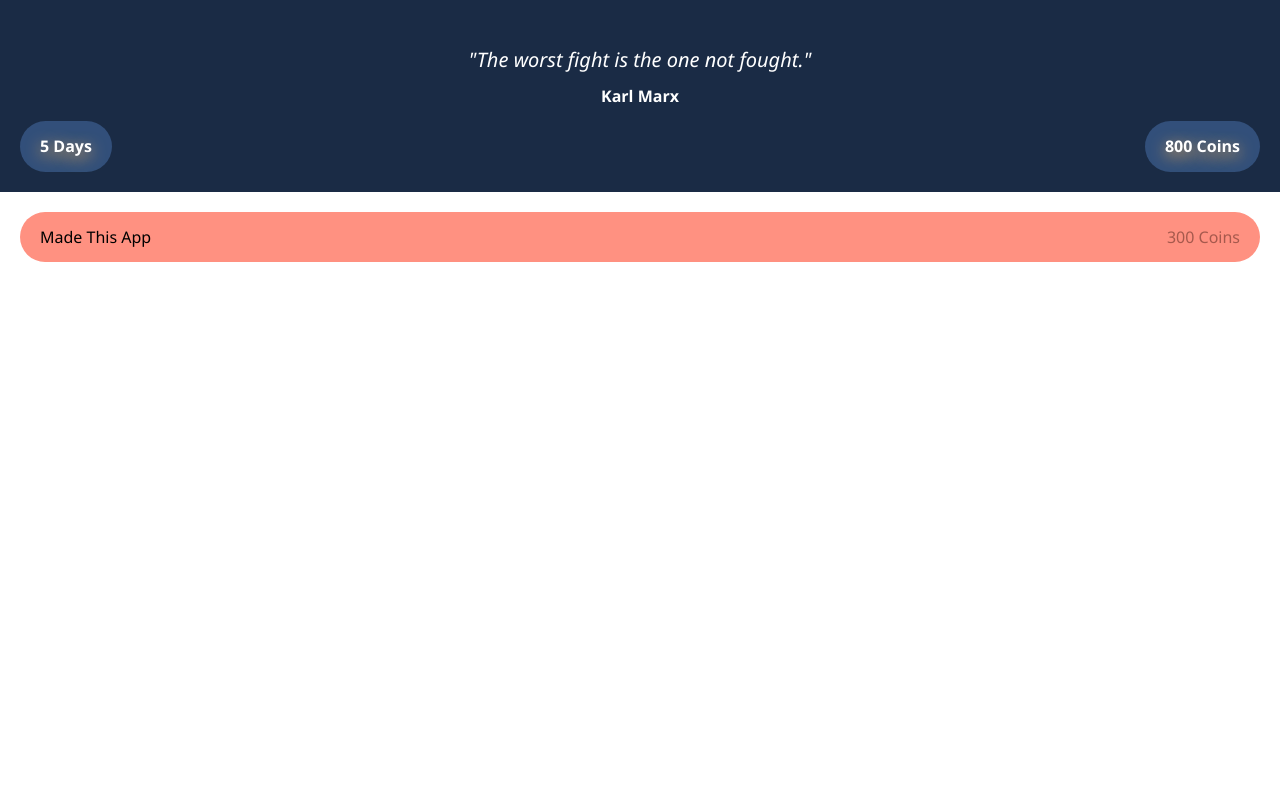
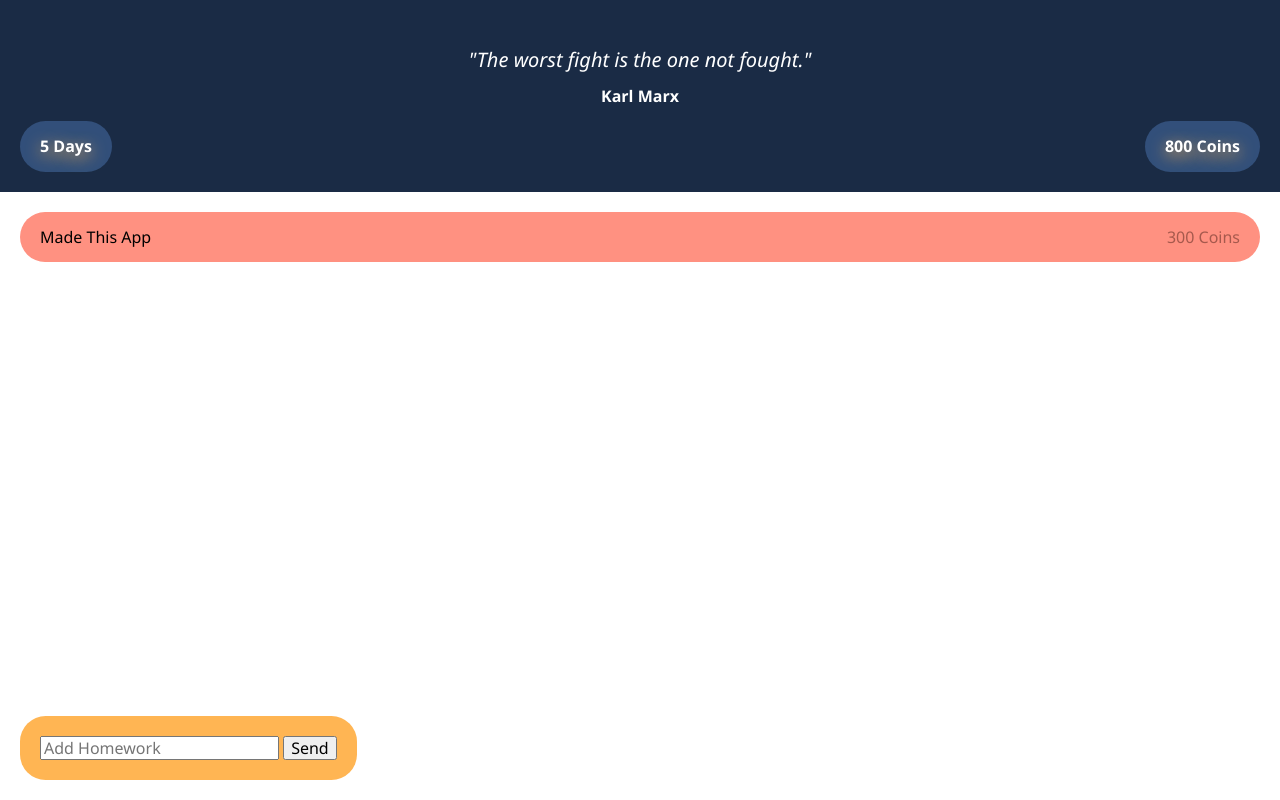
Before and after one commit to EBFcode/List-practice, a plain HTML site: page index.html in a window 1280 px wide. Drawn offline with Linux system fonts and the light colour scheme.

Commit message:
Added input form

```diff
--- a/index.html
+++ b/index.html
@@ -30,6 +30,7 @@
     </header>
 
     <main>
+        <!-- To Do -->
         <section>
             <article>
                 <ul class="container-cards ">
@@ -37,6 +38,15 @@
                 </ul>
             </article>
         </section>
+
+        <!-- Add To Do -->
+        <section class="add-To-Do">
+            <form id="add-form-to-do" action="">
+                <input type="text" placeholder="Add Homework">
+                <button type="submit">Send</button>
+            </form>
+
+        </section>
     </main>
 
     <script src="main.js"></script>
--- a/style.css
+++ b/style.css
@@ -86,6 +86,7 @@ header {
 /* ===== Main */
 
 main {
+    position: relative;
     padding: var(--container-padding);
 }
 
@@ -109,3 +110,19 @@ main {
 .card-to-do > span:nth-child(2) {
     color: var(--rojiso-opaco);
 }
+
+.add-To-Do {
+    position: fixed;
+    bottom: 0;
+    margin-bottom: 1.25rem;
+
+    background-color: var(--amarrilloClaro);
+    top: 10;
+    padding: var(--container-padding);
+
+    border-radius: var(--radius);
+}
+
+#add-form-to-do {
+    width: 100%;
+}
```
